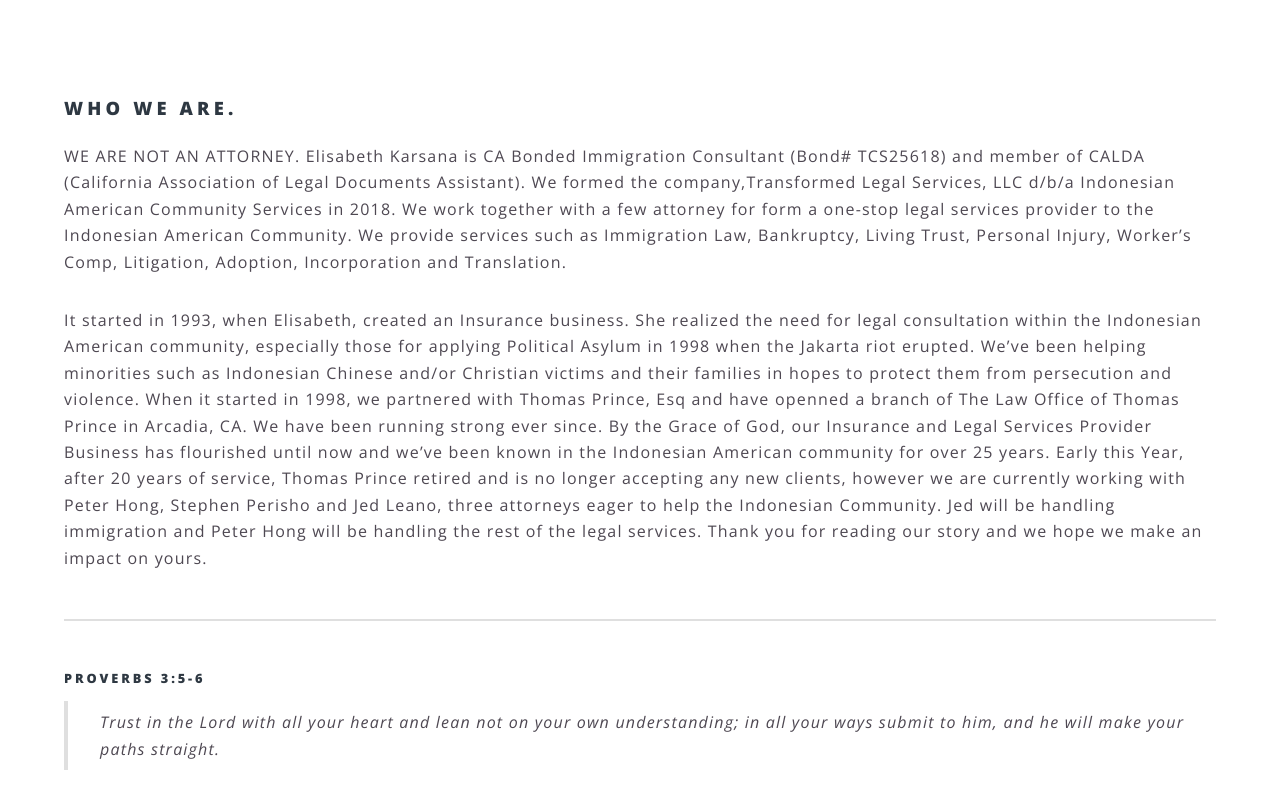
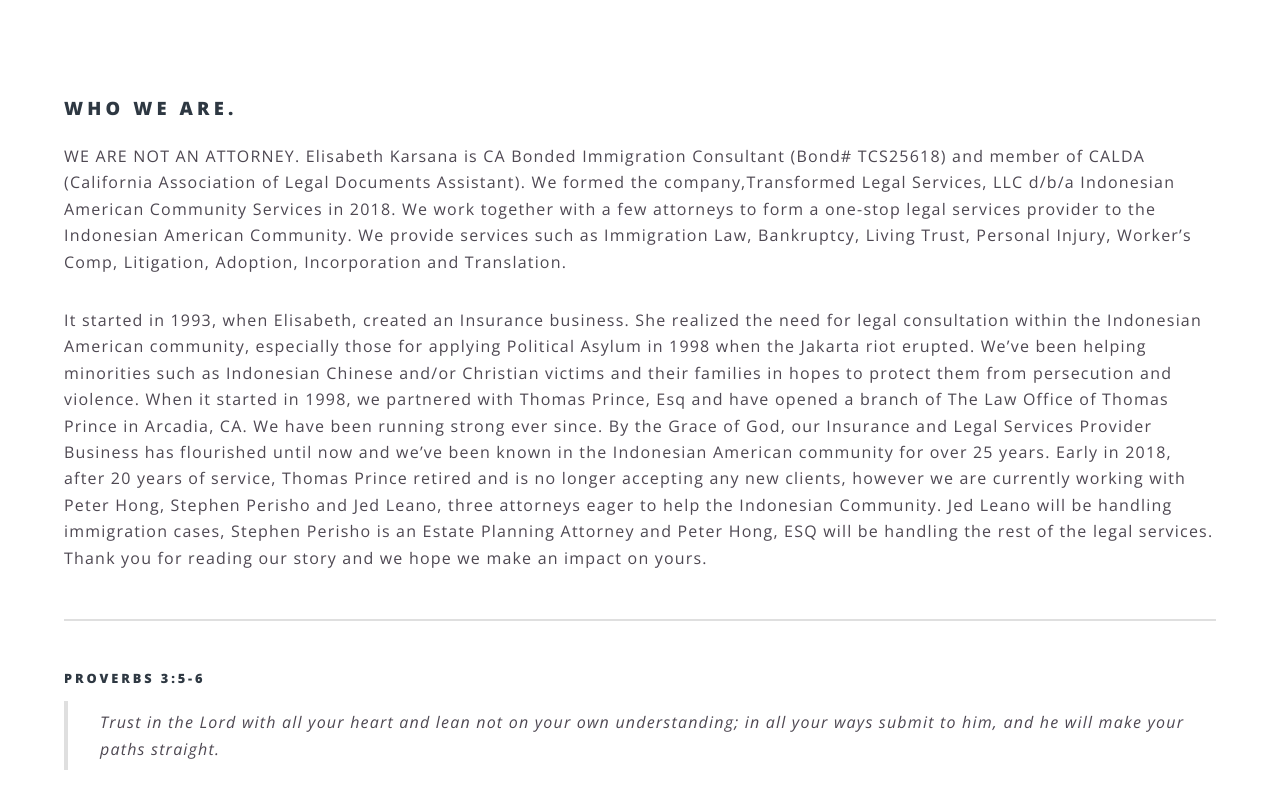
Before and after one commit to ekarsana/ekarsana.github.io, a Jekyll site: the page built from aboutus.html, in a window 1280 px wide and 900 px high, scrolled down 282 px, cut to the strip 115-900 px from the top of the window. Built offline with Jekyll 4.4.1, drawn with Linux system fonts in a browser that asks for light colours.

Commit message:
Update aboutus.html

```diff
--- a/aboutus.html
+++ b/aboutus.html
@@ -3,9 +3,9 @@
 title: About Us
 ---
 	<h3>Who we are.</h3>
-	<p>WE ARE NOT AN ATTORNEY. Elisabeth Karsana is CA Bonded Immigration Consultant (Bond# TCS25618) and member of CALDA (California Association of Legal Documents Assistant). We formed the company,Transformed Legal Services, LLC  d/b/a Indonesian American Community Services in 2018. We work together with a few attorney for form a one-stop legal services provider to the Indonesian American Community. We provide services such as Immigration Law, Bankruptcy, Living Trust, Personal Injury, Worker’s Comp, Litigation, Adoption, Incorporation and Translation.</p>
+	<p>WE ARE NOT AN ATTORNEY. Elisabeth Karsana is CA Bonded Immigration Consultant (Bond# TCS25618) and member of CALDA (California Association of Legal Documents Assistant). We formed the company,Transformed Legal Services, LLC  d/b/a Indonesian American Community Services in 2018. We work together with a few attorneys to form a one-stop legal services provider to the Indonesian American Community. We provide services such as Immigration Law, Bankruptcy, Living Trust, Personal Injury, Worker’s Comp, Litigation, Adoption, Incorporation and Translation.</p>
 
-	<p>It started in 1993, when Elisabeth, created an Insurance business. She realized the need for legal consultation within the Indonesian American community, especially those for applying Political Asylum in 1998 when the Jakarta riot erupted. We’ve been helping minorities such as Indonesian Chinese and/or Christian victims and their families in hopes to protect them from persecution and violence. When it started in 1998, we partnered with Thomas Prince, Esq and have openned a branch of The Law Office of Thomas Prince in Arcadia, CA. We have been running strong ever since. By the Grace of God, our Insurance and Legal Services Provider Business has flourished until now and we’ve been known in the Indonesian American community for over 25 years. Early this Year, after 20 years of service, Thomas Prince retired and is no longer accepting any new clients, however we are currently working with Peter Hong, Stephen Perisho and Jed Leano, three attorneys eager to help the Indonesian Community. Jed will be handling immigration and Peter Hong will be handling the rest of the legal services. Thank you for reading our story and we hope we make an impact on yours.</p>
+	<p>It started in 1993, when Elisabeth, created an Insurance business. She realized the need for legal consultation within the Indonesian American community, especially those for applying Political Asylum in 1998 when the Jakarta riot erupted. We’ve been helping minorities such as Indonesian Chinese and/or Christian victims and their families in hopes to protect them from persecution and violence. When it started in 1998, we partnered with Thomas Prince, Esq and have opened a branch of The Law Office of Thomas Prince in Arcadia, CA. We have been running strong ever since. By the Grace of God, our Insurance and Legal Services Provider Business has flourished until now and we’ve been known in the Indonesian American community for over 25 years. Early in 2018, after 20 years of service, Thomas Prince retired and is no longer accepting any new clients, however we are currently working with Peter Hong, Stephen Perisho and Jed Leano, three attorneys eager to help the Indonesian Community. Jed Leano will be handling immigration cases, Stephen Perisho is an Estate Planning Attorney and Peter Hong, ESQ will be handling the rest of the legal services. Thank you for reading our story and we hope we make an impact on yours.</p>
 
     <hr />
     <h5>Proverbs 3:5-6</h5>
```
